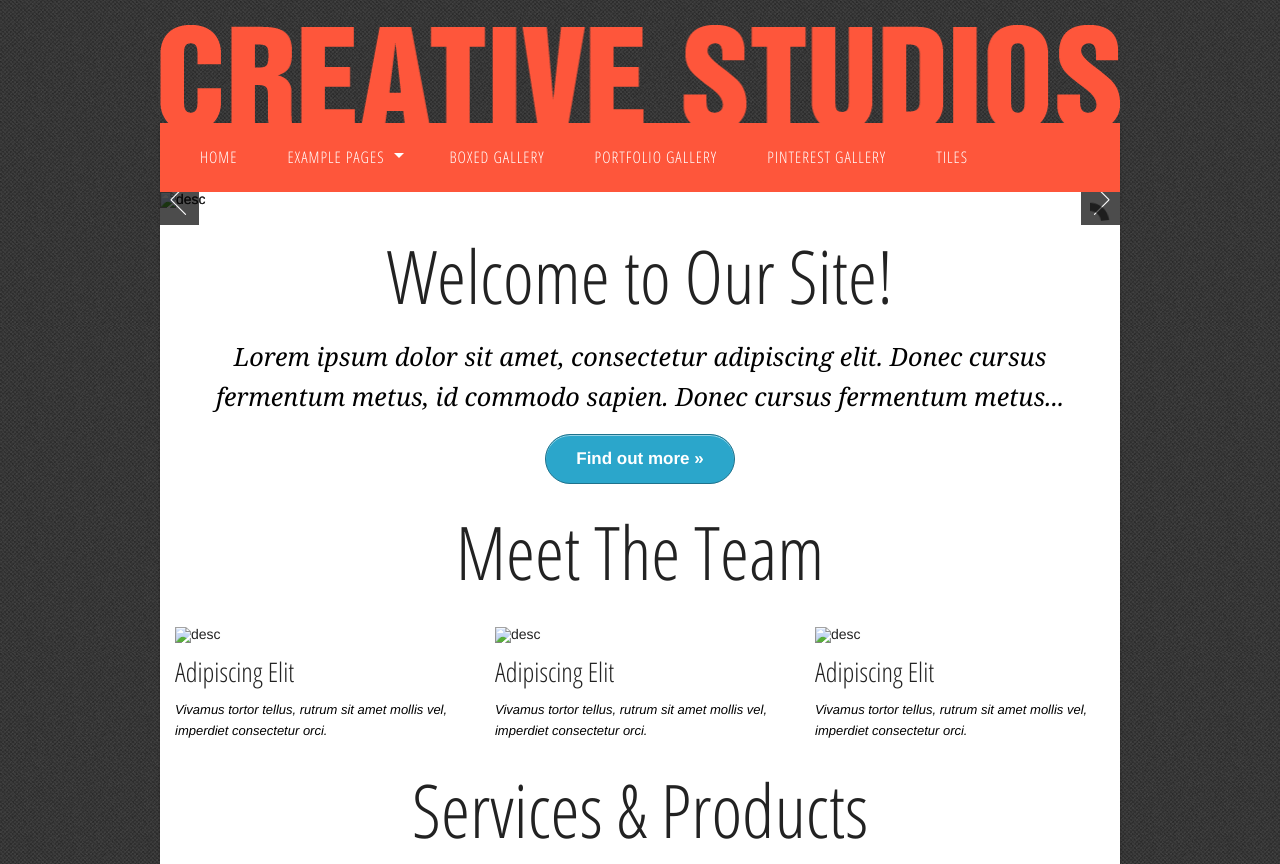
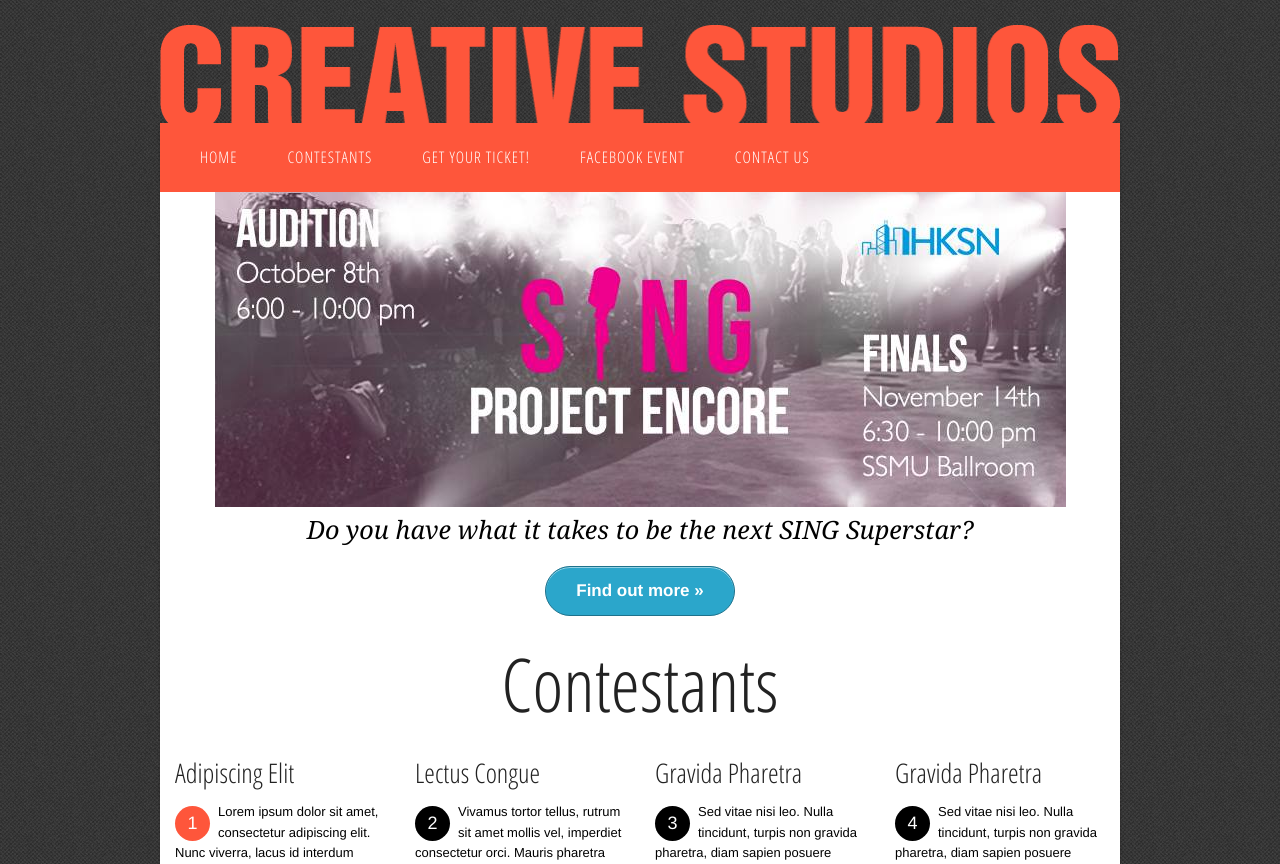
Before and after one commit to michaelchum/hksn-sing, a plain HTML site: page index.html in a window 1280 px wide. Shown: the top 864 px of the page. Drawn offline with Linux system fonts and the light colour scheme; a web font is replaced by a local one.

Commit message:
Reformatting, testing

```diff
--- a/index.html
+++ b/index.html
@@ -11,7 +11,7 @@
   <!-- Set the viewport width to device width for mobile -->
   <meta name="viewport" content="width=device-width" />
 
-  <title>Creative Studios by CssTemplateHeaven</title>
+  <title>SING - HKSN</title>
 
   <!-- Included CSS Files (Uncompressed) -->
   <!--
@@ -62,33 +62,13 @@
 
             <li class=""><a href="index.html">Home</a></li>
 
-              <li class="has-flyout">
-                <a href="#">Example Pages</a><a href="#" class="flyout-toggle"></a>
+              <li class=""><a href="tiles.html">Contestants</a></li>
 
-                <ul class="flyout">
+              <li class=""><a data-reveal-id="buyTicketModal" href="#">Get your ticket!</a></li>
 
-                  <li class="has-flyout"><a href="blog.html">Blog</a></li>
+              <li class=""><a href="https://www.facebook.com/events/534397926695675/">Facebook event</a></li>
 
-                  <li class="has-flyout"><a href="blog_single.html">Blog Single Page</a></li>
-
-                  <li class="has-flyout"><a href="products-page.html">Products Page</a></li>
-
-                  <li class="has-flyout"><a href="product-single.html">Product Single</a></li>
-
-                  <li class="has-flyout"><a href="pricing-table.html">Pricing Table</a></li>
-
-                  <li class="has-flyout"><a href="contact.html">Contact Page</a></li>
-
-                </ul>
-              </li>
-
-              <li class=""><a href="galleries.html">Boxed Gallery</a></li>
-
-              <li class=""><a href="portfolio.html">Portfolio Gallery</a></li>
-
-              <li class=""><a href="pinterest-style.html">Pinterest Gallery</a></li>
-
-              <li class=""><a href="tiles.html">Tiles</a></li>
+              <li class=""><a href="https://www.facebook.com/mcgillhksn">Contact us</a></li>
 
             </ul><script type="text/javascript">
            //<![CDATA[
@@ -104,65 +84,46 @@
         </div><!-- END Header -->
 
 
-
-      <div class="show-for-large-up"><!-- Slider -->
-        <div class="row">
-
-            <div id="featured"><img src="images/demo1.jpg" alt="desc" /> <img src="images/demo2.jpg" alt="desc" /> <img src="images/demo3.jpg" alt="desc" /></div>
-
-        </div>
-      </div><!-- END Slider -->
-
+      <div id="buyTicketModal" class="reveal-modal" data-reveal>
+        <h2>★Get your ticket★</h2>
+        <p class="lead">Contact any of these fabulous execs</p>
+        <p>
+          <b>
+            <ul>
+              <li>Mandy Lam (514-348-0072)</li>
+              <li>Jency Zhen (514-709-6378)</li>
+              <li>Ginny Tan (514-834-1176)</li>
+              <li>Kai Luo (604-369-3633)</li>
+              <li>Natalie Wong (514-515-3678)</li>
+              <li>Nina Qi (403-826-8266)</li>
+            </ul>
+          </b>
+        </p>
+        <p>We'll be happy to assist you with the purchase of a ticket. Remember to join our <a href="https://www.facebook.com/events/534397926695675/">facebook event</a> !</p>
+        <a class="close-reveal-modal">&#215;</a>
+      </div>
 
       <div class="row">
 
-      <div class="heading_dots hide-for-small"><h1 class="heading_supersize"><span class="heading_center_bg">Welcome to Our Site!</span></h1></div>
+      <center>
+      <img src="images/sing_fb_logo.jpg">
+      </center>
 
       <div class="twelve columns">
 
 
 
-      <p class="welcome_text">Lorem ipsum dolor sit amet, consectetur adipiscing elit. Donec cursus fermentum metus, id commodo sapien. Donec cursus fermentum metus...</p>
+      <p class="welcome_text">Do you have what it takes to be the next SING Superstar? </p>
       <p style="text-align:center"><a href="#" class="button large round">Find out more &raquo;</a> </p>
 
 
       </div>
       </div>
 
-
-
-
-
-      <div class="row">
-
-       <div class="heading_dots hide-for-small" style="margin-bottom:25px"><h1 class="heading_supersize"><span class="heading_center_bg">Meet The Team</span></h1></div>
-
-        <div class="four columns">
-          <img src="images/demo2_small.jpg" alt="desc" />
-           <h3>Adipiscing Elit</h3>
-          <p><em>Vivamus tortor tellus, rutrum sit amet mollis vel, imperdiet consectetur orci.</em></p>
-        </div>
-
-        <div class="four columns">
-          <img src="images/demo1_small.jpg" alt="desc" />
-           <h3>Adipiscing Elit</h3>
-          <p><em>Vivamus tortor tellus, rutrum sit amet mollis vel, imperdiet consectetur orci.</em></p>
-        </div>
-
-        <div class="four columns">
-          <img src="images/demo3_small.jpg" alt="desc" />
-           <h3>Adipiscing Elit</h3>
-           <p><em>Vivamus tortor tellus, rutrum sit amet mollis vel, imperdiet consectetur orci.</em></p>
-        </div>
-
-      </div><!-- end row -->
-
-
-
       <div class="row">
 
 
-      <div class="heading_dots hide-for-small"><h1 class="heading_supersize"><span class="heading_center_bg">Services &amp; Products</span></h1></div>
+      <div class="heading_dots hide-for-small"><h1 class="heading_supersize"><span class="heading_center_bg">Contestants</span></h1></div>
 
         <div class="three columns">
           <h3>Adipiscing Elit</h3>
```
Also changed, not shown: blog.html (+1 -2 lines), images/sing_fb_logo.jpg (added), 1 other file.
